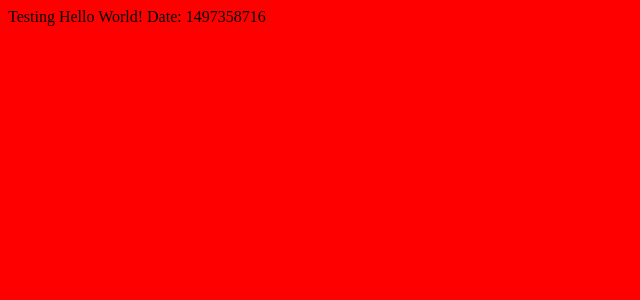
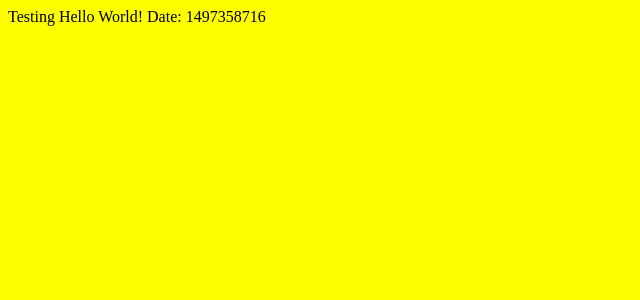
Before and after one commit to hesedel/micc, a Jekyll site: the page built from index.html, in a window 1280 px wide. Shown: the top 300 px of the page, without its empty margins (0-640 px from the left). Built offline with Jekyll 4.4.1, drawn with Linux system fonts in a browser that asks for light colours.

Commit message:
Create layout.scss

```diff
--- a/css/layout.scss
+++ b/css/layout.scss
@@ -2,5 +2,5 @@
 ---
 
 body {
-  background-color: red;
+  background-color: yellow;
 }
```
